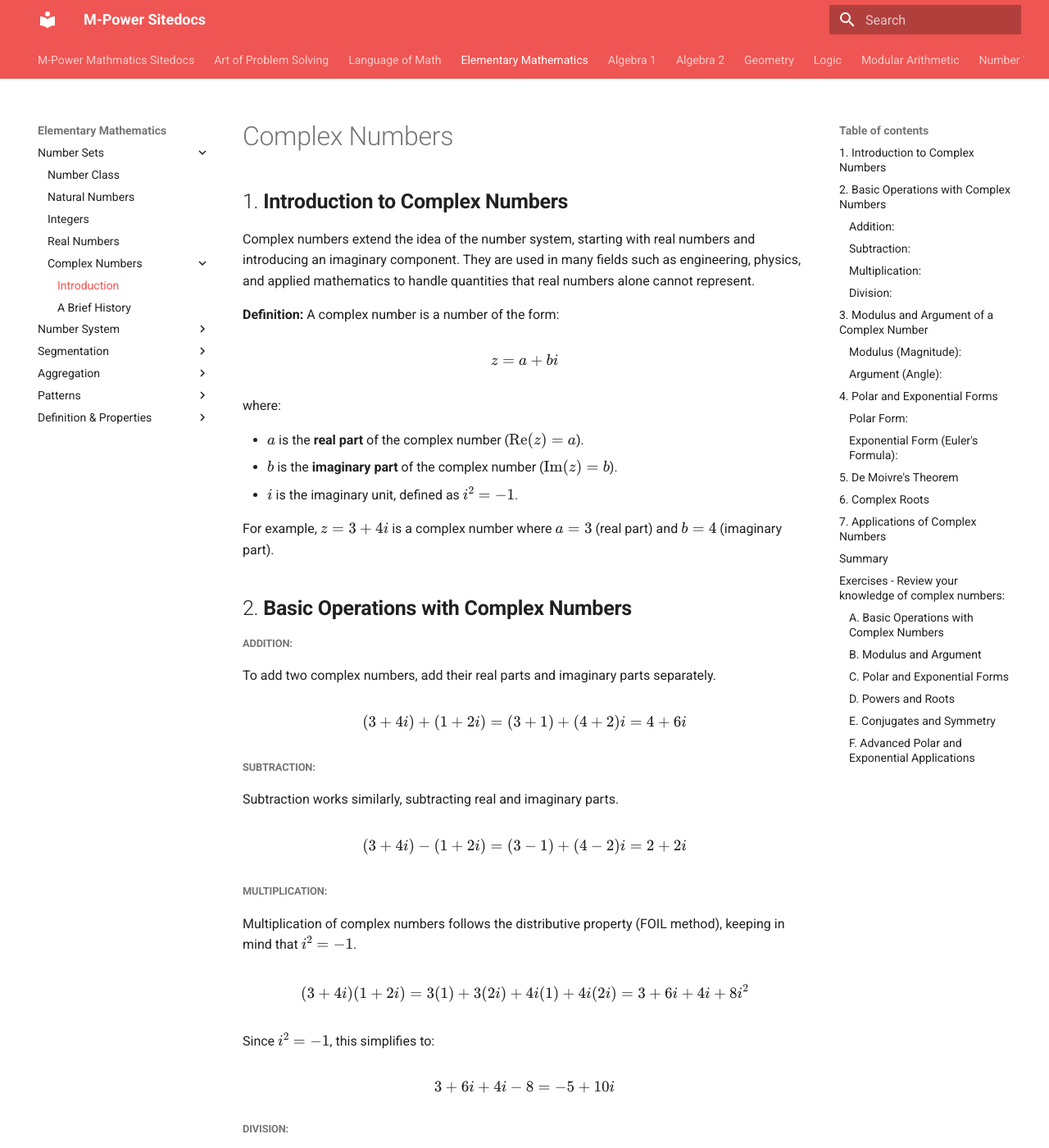
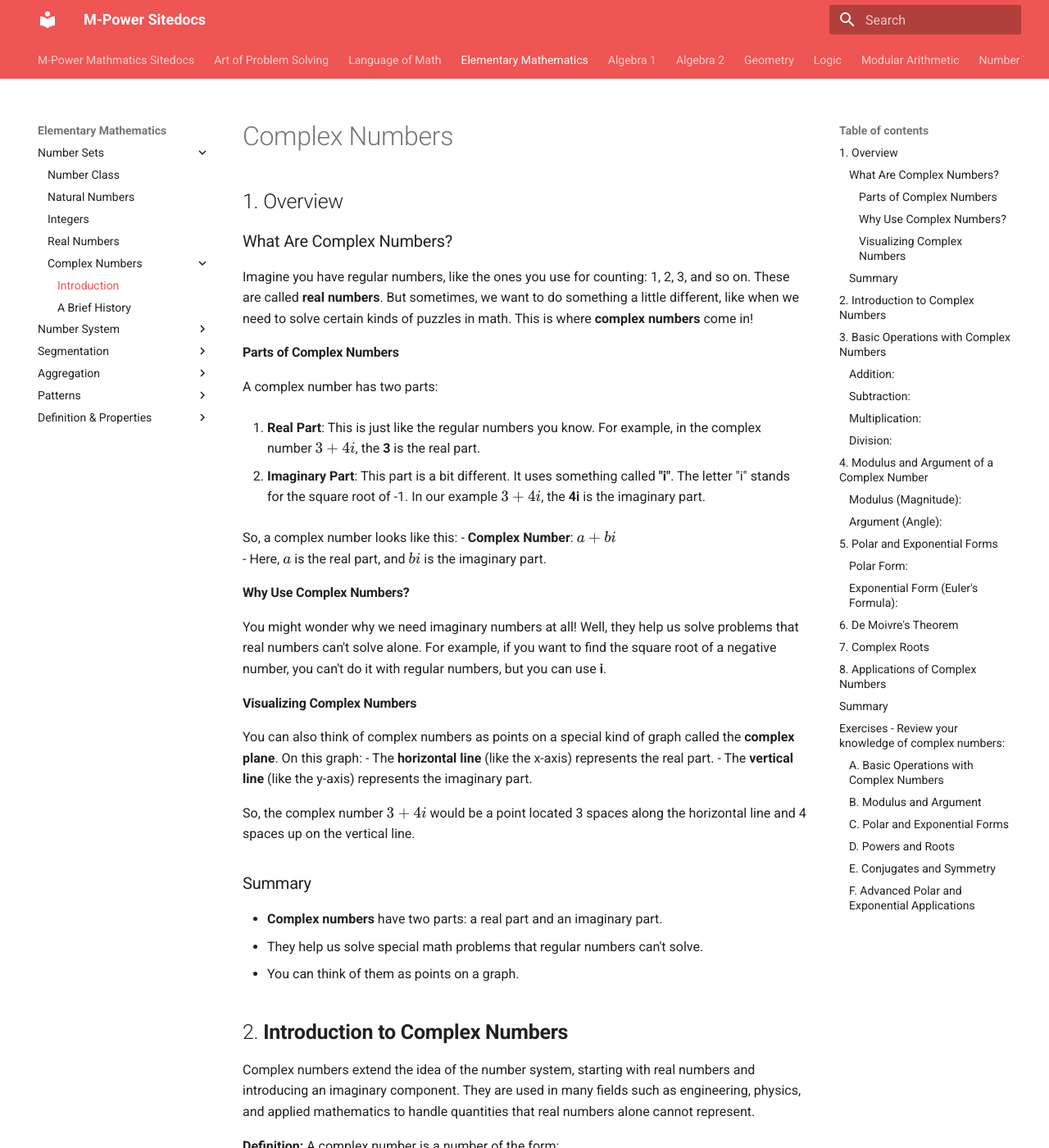
Before and after one commit to baseonballs/mpower-sitedocs, an MkDocs documentation site: the page built from site-docs/mathematics/elem/number-sets/complex-numbers.md, in a window 1280 px wide and 1400 px high. Shown: the whole window at 82% size. Built offline with MkDocs 1.6.1 and Material for MkDocs 9.7.7, drawn with Linux system fonts in a browser that asks for light colours; formulas are drawn with MathJax 3; some of the changed text lies outside the part shown.

Commit message:
updated overview of complex numbers.

```diff
--- a/site-docs/mathematics/elem/number-sets/complex-numbers.md
+++ b/site-docs/mathematics/elem/number-sets/complex-numbers.md
@@ -1,6 +1,42 @@
 # Complex Numbers
 
-## 1. **Introduction to Complex Numbers**
+## 1. Overview
+
+### What Are Complex Numbers?
+
+Imagine you have regular numbers, like the ones you use for counting: 1, 2, 3, and so on. These are called **real numbers**. But sometimes, we want to do something a little different, like when we need to solve certain kinds of puzzles in math. This is where **complex numbers** come in!
+
+#### Parts of Complex Numbers
+
+A complex number has two parts:
+
+1. **Real Part**: This is just like the regular numbers you know. For example, in the complex number \(3 + 4i\), the **3** is the real part.
+
+2. **Imaginary Part**: This part is a bit different. It uses something called **"i"**. The letter "i" stands for the square root of -1. In our example \(3 + 4i\), the **4i** is the imaginary part.
+
+So, a complex number looks like this:
+- **Complex Number**: \(a + bi\)
+  - Here, \(a\) is the real part, and \(bi\) is the imaginary part.
+
+#### Why Use Complex Numbers?
+
+You might wonder why we need imaginary numbers at all! Well, they help us solve problems that real numbers can't solve alone. For example, if you want to find the square root of a negative number, you can't do it with regular numbers, but you can use **i**.
+
+#### Visualizing Complex Numbers
+
+You can also think of complex numbers as points on a special kind of graph called the **complex plane**. On this graph:
+- The **horizontal line** (like the x-axis) represents the real part.
+- The **vertical line** (like the y-axis) represents the imaginary part.
+
+So, the complex number \(3 + 4i\) would be a point located 3 spaces along the horizontal line and 4 spaces up on the vertical line.
+
+### Summary
+
+- **Complex numbers** have two parts: a real part and an imaginary part.
+- They help us solve special math problems that regular numbers can't solve.
+- You can think of them as points on a graph.
+
+## 2. **Introduction to Complex Numbers**
 Complex numbers extend the idea of the number system, starting with real numbers and introducing an imaginary component. They are used in many fields such as engineering, physics, and applied mathematics to handle quantities that real numbers alone cannot represent.
 
 **Definition:**
@@ -18,7 +54,7 @@ where:
 
 For example, \( z = 3 + 4i \) is a complex number where \( a = 3 \) (real part) and \( b = 4 \) (imaginary part).
 
-## 2. **Basic Operations with Complex Numbers**
+## 3. **Basic Operations with Complex Numbers**
 
 ##### **Addition:**
 To add two complex numbers, add their real parts and imaginary parts separately.
@@ -78,7 +114,7 @@ So, the result is:
 \frac{11 - 2i}{5} = \frac{11}{5} - \frac{2}{5}i
 \]
 
-## 3. **Modulus and Argument of a Complex Number**
+## 4. **Modulus and Argument of a Complex Number**
 
 ##### **Modulus (Magnitude):**
 The modulus (or absolute value) of a complex number \( z = a + bi \) is the distance from the origin in the complex plane, given by:
@@ -182,7 +218,7 @@ e^{0}, e^{2\pi i / 3}, e^{4\pi i / 3}
 
 which correspond to \( 1 \), \( -\frac{1}{2} + i\frac{\sqrt{3}}{2} \), and \( -\frac{1}{2} - i\frac{\sqrt{3}}{2} \).
 
-## 7. **Applications of Complex Numbers**
+## 8. **Applications of Complex Numbers**
 
 Complex numbers are essential in many real-world applications:
 
```
Also changed, not shown: other parts of site-docs/mathematics/elem/number-sets/complex-numbers.md (+3 -3 lines).
